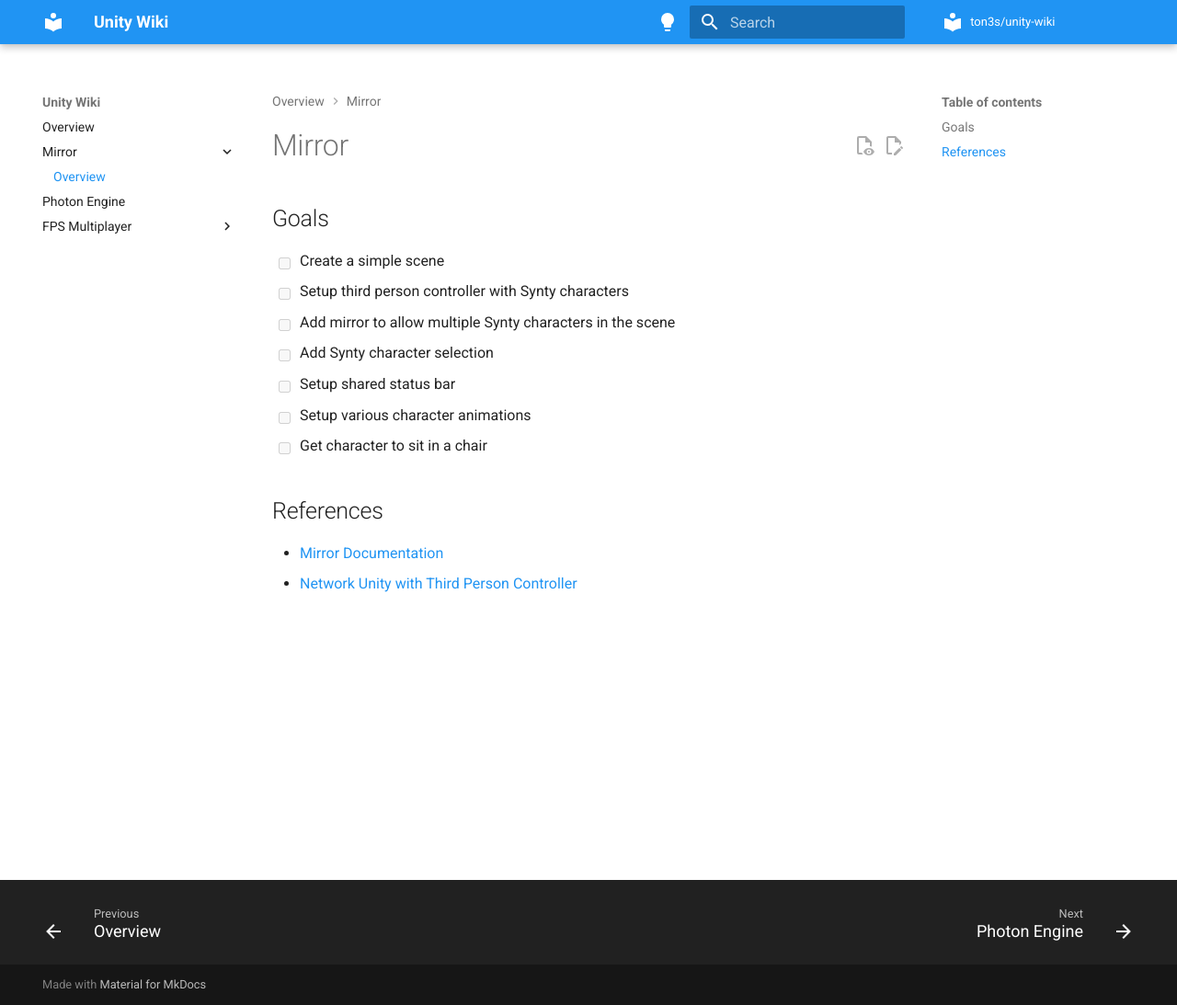
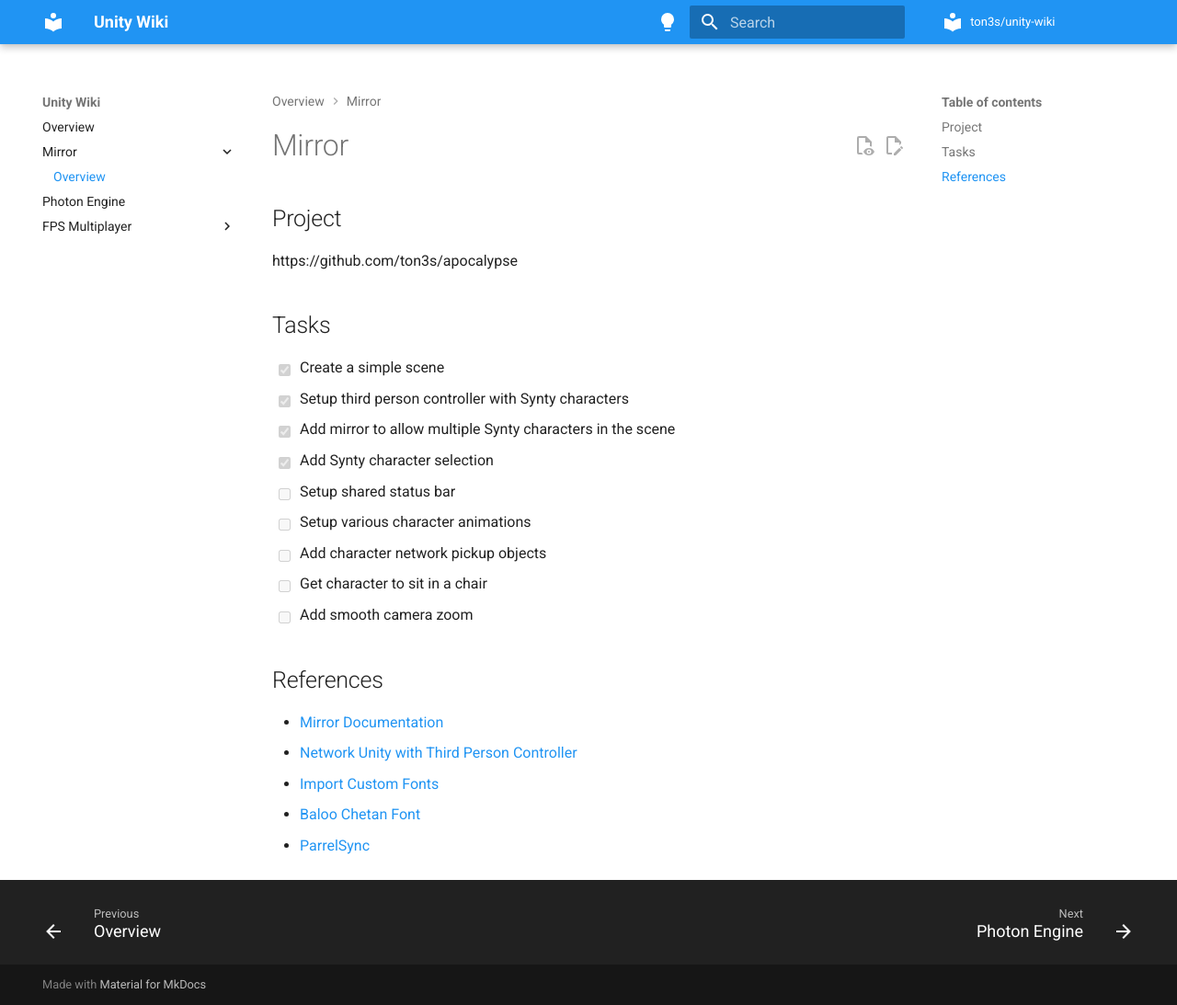
Before and after one commit to ton3s/unity-wiki, an MkDocs documentation site: the page built from docs/mirror/overview.md, in a window 1280 px wide and 1093 px high. Shown: the whole window at 92% size. Built offline with MkDocs 1.6.1 and Material for MkDocs 9.7.7, drawn with Linux system fonts in a browser that asks for light colours.

Commit message:
Update mirror links

```diff
--- a/docs/mirror/overview.md
+++ b/docs/mirror/overview.md
@@ -1,16 +1,25 @@
 # Mirror
 
-## Goals
+## Project
 
-- [ ] Create a simple scene
-- [ ] Setup third person controller with Synty characters
-- [ ] Add mirror to allow multiple Synty characters in the scene
-- [ ] Add Synty character selection
+https://github.com/ton3s/apocalypse
+
+## Tasks
+
+- [x] Create a simple scene
+- [x] Setup third person controller with Synty characters
+- [x] Add mirror to allow multiple Synty characters in the scene
+- [x] Add Synty character selection
 - [ ] Setup shared status bar
 - [ ] Setup various character animations
+- [ ] Add character network pickup objects
 - [ ] Get character to sit in a chair
+- [ ] Add smooth camera zoom
 
 ## References
 
 - [Mirror Documentation](https://mirror-networking.gitbook.io/docs/)
 - [Network Unity with Third Person Controller](https://www.youtube.com/watch?v=K5vWj721aM0&t=2s)
+- [Import Custom Fonts](https://www.occasoftware.com/blog/text-mesh-pro-in-unity-font-import-guide)
+  - [Baloo Chetan Font](https://www.urbanfonts.com/fonts/Baloo_Chettan.font)
+- [ParrelSync](https://github.com/VeriorPies/ParrelSync)
```
